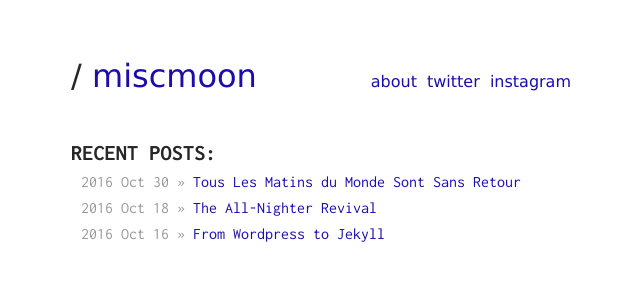
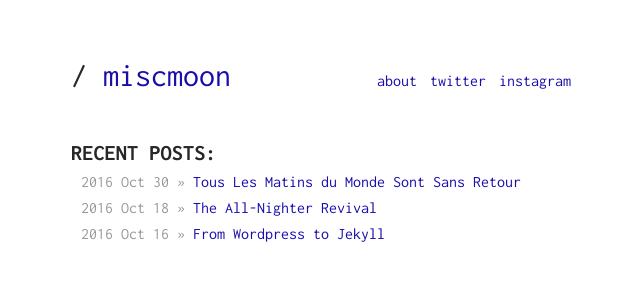
Before and after one commit to miscmoon/miscmoon.github.io, a Jekyll site: the page built from index.html, in a window 1280 px wide. Shown: the top 300 px of the page, without its empty margins (319-959 px from the left). Built offline with Jekyll 4.4.1, drawn with Linux system fonts in a browser that asks for light colours.

Commit message:
Update main.scss

```diff
--- a/assets/css/main.scss
+++ b/assets/css/main.scss
@@ -122,14 +122,14 @@ img {
 
 	h1 {
 		font-size: 2em;
-		font-family: 'Lucida Grande';
+		font-family: 'Inconsolata';
 		margin-bottom: 0;
 	}
 	ul {
 		margin-top: 10px;
 		li {
 			display: inline;
-			font-family: 'Lucida Grande';
+			font-family: 'Inconsolata';
 			padding: 0;
 			padding-left: 5px;
 		}
```
